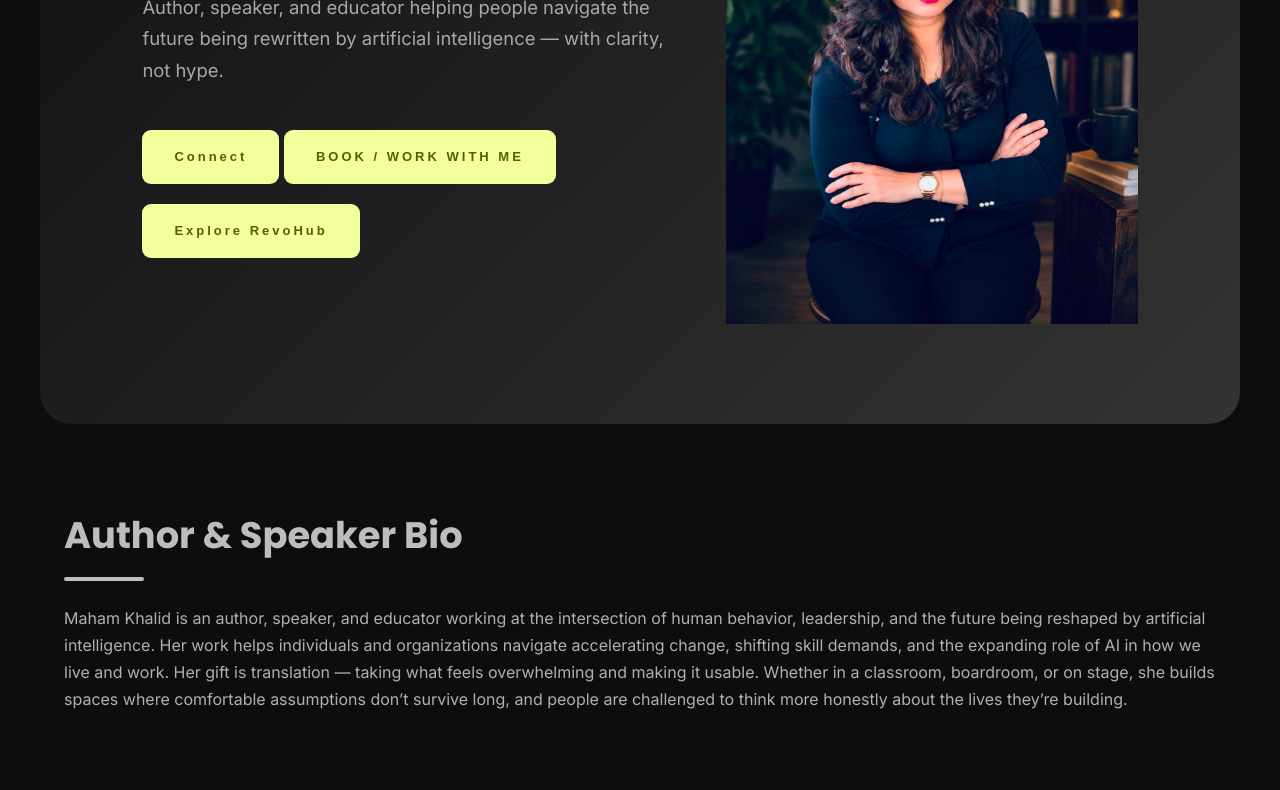
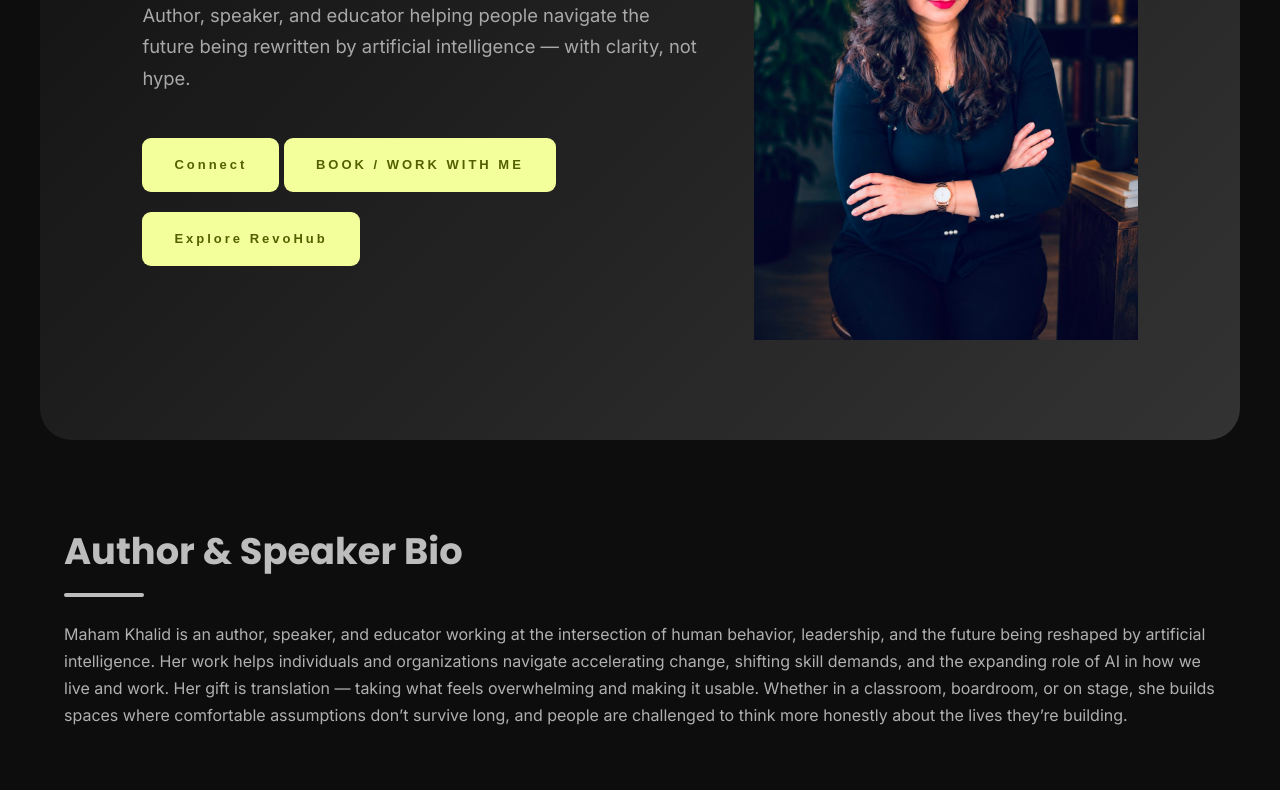
Before and after one commit to ajamil05/MahamsWebsite, a plain HTML site: page index.html in a window 1280 px wide. Shown: the part 307-1097 px from the top of the page. Drawn offline with Linux system fonts and the light colour scheme.

Commit message:
Adjust profile width and image height in style.css

```diff
--- a/style.css
+++ b/style.css
@@ -153,11 +153,11 @@ header {
     min-height: 400px;
 }
 .profile {
-    width: 412px;
+    width: 384px;
 }
 .profile img {
     width: 100%;
-    height: 484px;
+    height: 500px;
     display: block;
 }
 
```
